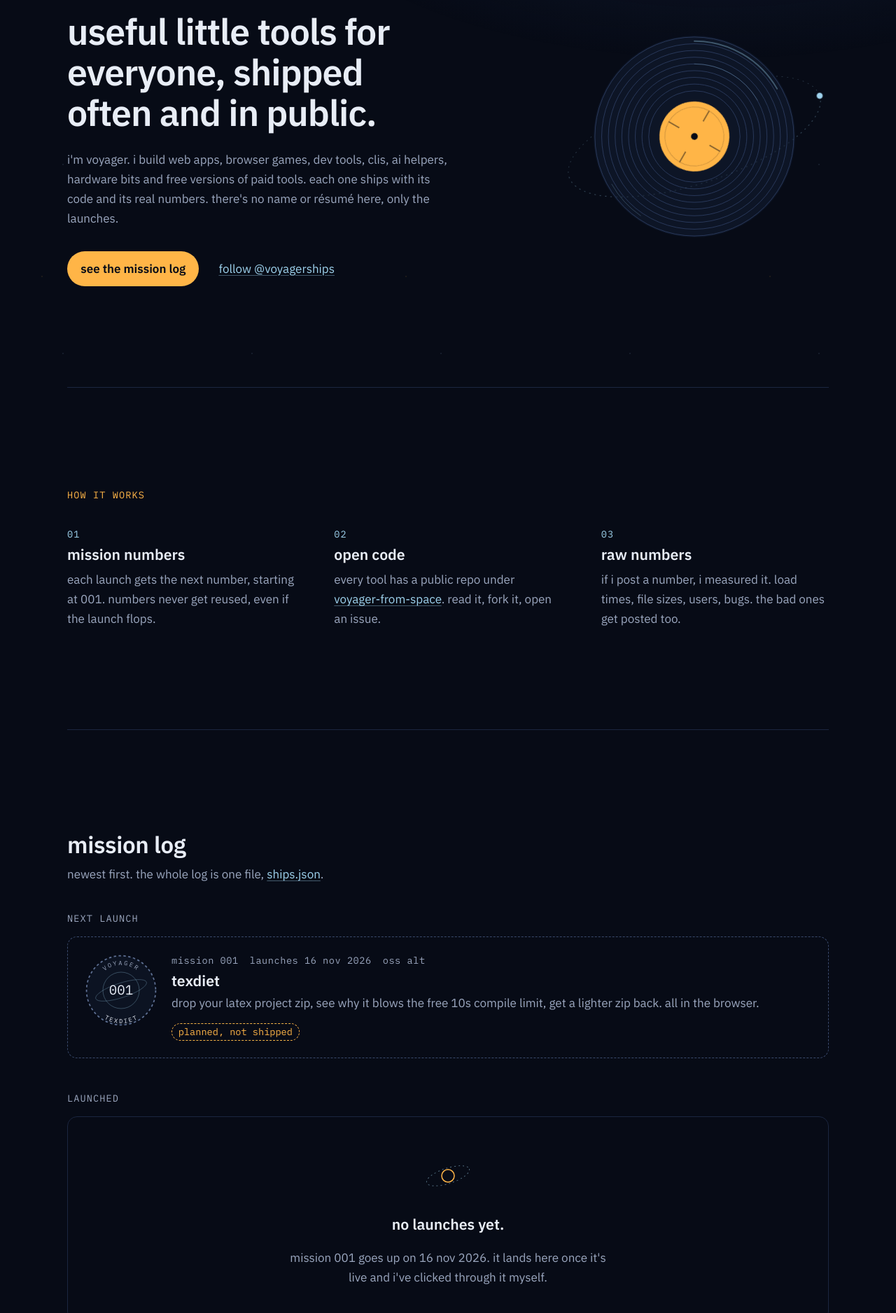
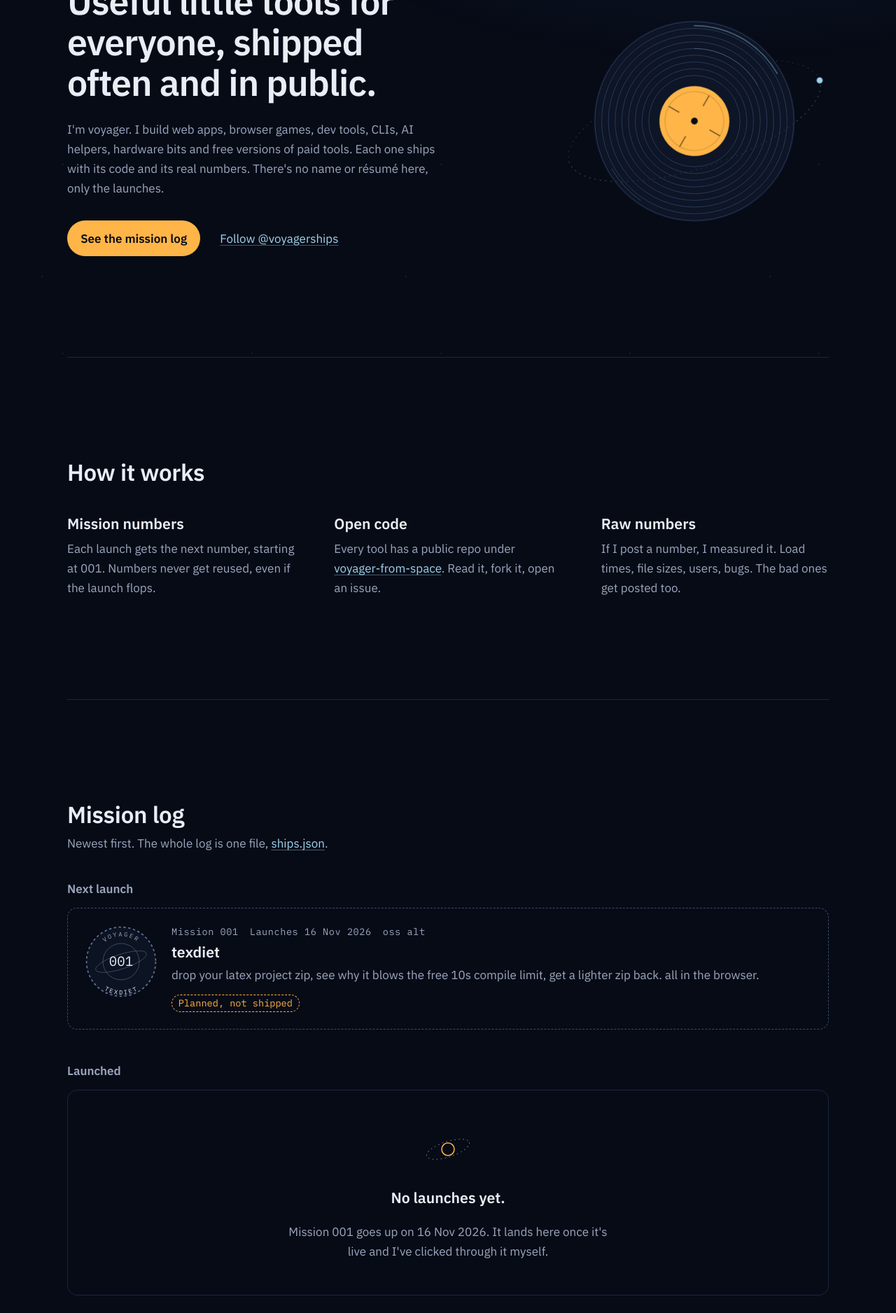
Before and after one commit to voyager-from-space/voyager-from-space.github.io, a plain HTML site: page index.html in a window 1280 px wide. Shown: the part 195-2071 px from the top of the page at 70% size. Drawn offline with Linux system fonts and the light colour scheme.

Commit message:
copy: sentence case, no caps eyebrow or decorative mono labels; verify-portfolio skill

```diff
--- a/app.js
+++ b/app.js
@@ -3,7 +3,7 @@
 const example = new URLSearchParams(location.search).get("ships") === "example";
 const esc = (s) => String(s ?? "").replace(/[&<>"']/g, (c) => ({ "&": "&amp;", "<": "&lt;", ">": "&gt;", '"': "&quot;", "'": "&#39;" })[c]);
 const pad = (n) => String(n).padStart(3, "0");
-const day = (iso) => new Date(iso + "T00:00:00Z").toLocaleDateString("en-GB", { day: "numeric", month: "short", year: "numeric", timeZone: "UTC" }).toLowerCase();
+const day = (iso) => new Date(iso + "T00:00:00Z").toLocaleDateString("en-GB", { day: "numeric", month: "short", year: "numeric", timeZone: "UTC" });
 
 // a circular mission patch: number in the middle, "voyager" on the top arc, the ship name on the bottom arc.
 function patch(n, name, planned) {
@@ -23,13 +23,13 @@ function patch(n, name, planned) {
 }
 
 function card(s, n, planned) {
-  const status = planned ? `<span class="status planned">planned, not shipped</span>`
-    : s.verified ? `<span class="status ok">verified</span>` : `<span class="status unverified">unverified</span>`;
-  const links = planned ? "" : `${s.live ? `<a href="${esc(s.live)}" rel="noopener">live ↗</a>` : ""}${s.repo ? `<a href="${esc(s.repo)}" rel="noopener">code ↗</a>` : ""}`;
+  const status = planned ? `<span class="status planned">Planned, not shipped</span>`
+    : s.verified ? `<span class="status ok">Verified</span>` : `<span class="status unverified">Unverified</span>`;
+  const links = planned ? "" : `${s.live ? `<a href="${esc(s.live)}" rel="noopener">Live site</a>` : ""}${s.repo ? `<a href="${esc(s.repo)}" rel="noopener">Code</a>` : ""}`;
   return `<article class="mission${planned ? " next" : ""}"${planned ? ' id="next-launch"' : ""}>
   ${patch(n, s.name, planned)}
   <div>
-    <p class="meta"><span>mission ${pad(n)}</span><span>${planned ? "launches " : ""}${day(s.date)}</span>${s.category ? `<span>${esc(s.category)}</span>` : ""}</p>
+    <p class="meta"><span>Mission ${pad(n)}</span><span>${planned ? "Launches " : ""}${day(s.date)}</span>${s.category ? `<span>${esc(s.category)}</span>` : ""}</p>
     <h3>${esc(s.name)}</h3>
     <p>${esc(s.oneliner ?? s.what)}</p>
     <p class="go">${status}${links}</p>
@@ -39,8 +39,8 @@ function card(s, n, planned) {
 
 const emptyState = (cfg) => `<div class="empty" id="empty">
   <svg viewBox="0 0 72 72" aria-hidden="true"><ellipse cx="36" cy="36" rx="32" ry="11" fill="none" stroke="#9fd3ee" stroke-opacity=".5" stroke-dasharray="2 4" transform="rotate(-18 36 36)"/><circle cx="36" cy="36" r="9" fill="none" stroke="#ffb547" stroke-width="1.5"/></svg>
-  <p class="big">no launches yet.</p>
-  <p>mission 001 goes up on ${day(cfg.missionStart)}. it lands here once it's live and i've clicked through it myself.</p>
+  <p class="big">No launches yet.</p>
+  <p>Mission 001 goes up on ${day(cfg.missionStart)}. It lands here once it's live and I've clicked through it myself.</p>
 </div>`;
 
 async function main() {
@@ -53,11 +53,11 @@ async function main() {
   const sorted = [...ships].sort((a, b) => a.date.localeCompare(b.date));
   const nums = new Map(sorted.map((s, i) => [s, i + 1]));
   const next = (cfg.next ?? []).map((s, i) => card(s, sorted.length + i + 1, true)).join("");
-  document.getElementById("next").innerHTML = next ? `<h3 class="list-h">next launch</h3>${next}` : "";
-  document.getElementById("ships").innerHTML = `<h3 class="list-h">launched</h3>` +
+  document.getElementById("next").innerHTML = next ? `<h3 class="list-h">Next launch</h3>${next}` : "";
+  document.getElementById("ships").innerHTML = `<h3 class="list-h">Launched</h3>` +
     (sorted.length ? sorted.slice().reverse().map((s) => card(s, nums.get(s), false)).join("") : emptyState(cfg));
 }
 main().catch((e) => {
-  document.getElementById("ships").innerHTML = `<p class="sub">couldn't load the log. the raw file is at <a href="ships.json">ships.json</a>.</p>`;
+  document.getElementById("ships").innerHTML = `<p class="sub">Couldn't load the log. The raw file is at <a href="ships.json">ships.json</a>.</p>`;
   console.error(e);
 });
--- a/index.html
+++ b/index.html
@@ -40,20 +40,19 @@
     <span>voyager</span>
   </a>
   <nav aria-label="sections">
-    <a href="#log">mission log</a>
-    <a href="#manifesto">manifesto</a>
+    <a href="#log">Mission log</a>
+    <a href="#manifesto">Manifesto</a>
   </nav>
 </header>
 
 <main id="main">
   <section class="hero wrap" aria-labelledby="hero-h">
     <div class="hero-text">
-      <p class="label">anon builder &middot; mission log</p>
-      <h1 id="hero-h">useful little tools for everyone, shipped often and in&nbsp;public.</h1>
-      <p class="lede">i'm voyager. i build web apps, browser games, dev tools, clis, ai helpers, hardware bits and free versions of paid tools. each one ships with its code and its real numbers. there's no name or résumé here, only the launches.</p>
+      <h1 id="hero-h">Useful little tools for everyone, shipped often and in&nbsp;public.</h1>
+      <p class="lede">I'm voyager. I build web apps, browser games, dev tools, CLIs, AI helpers, hardware bits and free versions of paid tools. Each one ships with its code and its real numbers. There's no name or résumé here, only the launches.</p>
       <p class="cta">
-        <a class="btn" href="#log">see the mission log</a>
-        <a class="link" href="https://x.com/voyagerships" rel="me noopener">follow @voyagerships</a>
+        <a class="btn" href="#log">See the mission log</a>
+        <a class="link" href="https://x.com/voyagerships" rel="me noopener">Follow @voyagerships</a>
       </p>
     </div>
     <figure class="record" aria-hidden="true">
@@ -81,44 +80,41 @@
   </section>
 
   <section class="how wrap" aria-labelledby="how-h">
-    <h2 id="how-h" class="label">how it works</h2>
+    <h2 id="how-h">How it works</h2>
     <ol class="steps">
       <li>
-        <span class="num" aria-hidden="true">01</span>
-        <h3>mission numbers</h3>
-        <p>each launch gets the next number, starting at 001. numbers never get reused, even if the launch flops.</p>
+        <h3>Mission numbers</h3>
+        <p>Each launch gets the next number, starting at 001. Numbers never get reused, even if the launch flops.</p>
       </li>
       <li>
-        <span class="num" aria-hidden="true">02</span>
-        <h3>open code</h3>
-        <p>every tool has a public repo under <a href="https://github.com/voyager-from-space" rel="noopener">voyager-from-space</a>. read it, fork it, open an issue.</p>
+        <h3>Open code</h3>
+        <p>Every tool has a public repo under <a href="https://github.com/voyager-from-space" rel="noopener">voyager-from-space</a>. Read it, fork it, open an issue.</p>
       </li>
       <li>
-        <span class="num" aria-hidden="true">03</span>
-        <h3>raw numbers</h3>
-        <p>if i post a number, i measured it. load times, file sizes, users, bugs. the bad ones get posted too.</p>
+        <h3>Raw numbers</h3>
+        <p>If I post a number, I measured it. Load times, file sizes, users, bugs. The bad ones get posted too.</p>
       </li>
     </ol>
   </section>
 
   <section class="log wrap" id="log" aria-labelledby="log-h" tabindex="-1">
     <div class="sec-head">
-      <h2 id="log-h">mission log</h2>
-      <p class="sub">newest first. the whole log is one file, <a href="ships.json" id="log-src">ships.json</a>.</p>
+      <h2 id="log-h">Mission log</h2>
+      <p class="sub">Newest first. The whole log is one file, <a href="ships.json" id="log-src">ships.json</a>.</p>
     </div>
     <div id="example-banner" class="example-banner" role="note" hidden>
-      you're looking at <b>ships.example.json</b>, fake test data. <a href="./#log">back to the real log</a>
+      You're looking at <b>ships.example.json</b>, fake test data. <a href="./#log">Back to the real log</a>
     </div>
     <div id="next"></div>
-    <div id="ships"><p class="sub">loading the log&hellip;</p></div>
-    <noscript><p class="sub">the log needs javascript to draw. the raw data is at <a href="ships.json">ships.json</a>. next up: mission 001, texdiet, 16 nov 2026 (planned, not shipped).</p></noscript>
+    <div id="ships"><p class="sub">Loading the log&hellip;</p></div>
+    <noscript><p class="sub">The log needs JavaScript to draw. The raw data is at <a href="ships.json">ships.json</a>. Next up is mission 001, texdiet, on 16 Nov 2026 (planned, not shipped).</p></noscript>
   </section>
 
   <section class="manifesto wrap" id="manifesto" aria-labelledby="man-h">
-    <h2 id="man-h">manifesto</h2>
+    <h2 id="man-h">Manifesto</h2>
     <div class="man-body">
-      <p>pick a problem people actually complain about. build the smallest thing that fixes it. ship it, link the code, post what happened. then start the next one.</p>
-      <p>the tools are free wherever i can make them free. no waitlists, no "coming soon" pages, and no sign-up wall in front of something that should just work.</p>
+      <p>Pick a problem people actually complain about. Build the smallest thing that fixes it. Ship it, link the code, post what happened. Then start the next one.</p>
+      <p>The tools are free wherever I can make them free. No waitlists, no "coming soon" pages, and no sign-up wall in front of something that should just work.</p>
     </div>
     <div class="quotes">
       <figure class="quote">
@@ -137,16 +133,16 @@
   </section>
 
   <section class="links wrap" id="links" aria-labelledby="links-h">
-    <h2 id="links-h" class="label">follow the probe</h2>
+    <h2 id="links-h">Follow the probe</h2>
     <ul class="link-list">
-      <li><a href="https://x.com/voyagerships" rel="me noopener" id="link-x"><span class="where">x</span><span class="what">@voyagerships</span><span class="why">launch posts and numbers</span></a></li>
-      <li><a href="https://github.com/voyager-from-space" rel="me noopener" id="link-gh"><span class="where">github</span><span class="what">voyager-from-space</span><span class="why">all the code</span></a></li>
+      <li><a href="https://x.com/voyagerships" rel="me noopener" id="link-x"><span class="where">X</span><span class="what">@voyagerships</span><span class="why">Launch posts and numbers</span></a></li>
+      <li><a href="https://github.com/voyager-from-space" rel="me noopener" id="link-gh"><span class="where">GitHub</span><span class="what">voyager-from-space</span><span class="why">All the code</span></a></li>
     </ul>
   </section>
 </main>
 
 <footer class="foot wrap">
-  <p>static site. no trackers, no cookies, no analytics.</p>
+  <p>Static site. No trackers, no cookies, no analytics.</p>
 </footer>
 <script src="app.js" defer></script>
 </body>
--- a/styles.css
+++ b/styles.css
@@ -41,7 +41,6 @@ a:hover { text-decoration-color: currentColor; }
 .wrap { width: min(100% - 2.5rem, 68rem); margin-inline: auto; }
 .skip { position: absolute; left: 1rem; top: -4rem; background: var(--amber); color: var(--bg); padding: .5rem .9rem; border-radius: 4px; z-index: 10; text-decoration: none; }
 .skip:focus { top: 1rem; }
-.label { font: 400 var(--t-1)/1.4 var(--mono); letter-spacing: .08em; text-transform: uppercase; color: var(--amber); }
 
 /* starfield: three tiled dot layers, static. a slow twinkle on one layer. */
 .sky { position: fixed; inset: 0; z-index: -1; pointer-events: none;
@@ -90,7 +89,7 @@ h1 { font-size: clamp(var(--t3), 1.1rem + 4.4vw, var(--t5)); line-height: 1.12;
 section + section { border-top: 1px solid var(--line); }
 .how, .log, .manifesto, .links { padding-block: var(--space); }
 h2 { font-size: var(--t3); line-height: 1.2; font-weight: 600; letter-spacing: -.01em; }
-h2.label { font-size: var(--t-1); font-weight: 400; letter-spacing: .08em; margin-bottom: 2.5rem; }
+.how h2, .links h2 { margin-bottom: 2.5rem; }
 h3 { font-size: var(--t1); line-height: 1.3; font-weight: 600; }
 .sub { color: var(--muted); }
 .sec-head { display: grid; gap: .5rem; margin-bottom: 2.5rem; }
@@ -98,7 +97,6 @@ h3 { font-size: var(--t1); line-height: 1.3; font-weight: 600; }
 .steps { display: grid; gap: 2.5rem; }
 .steps li { display: grid; gap: .5rem; }
 .steps p { color: var(--muted); }
-.num { font: 400 var(--t-1)/1 var(--mono); color: var(--ice); letter-spacing: .08em; }
 @media (min-width: 52rem) { .steps { grid-template-columns: repeat(3, 1fr); gap: 3.5rem; } }
 
 /* mission log */
@@ -117,7 +115,7 @@ h3 { font-size: var(--t1); line-height: 1.3; font-weight: 600; }
 .status.ok { color: var(--ice); }
 .status.unverified { color: var(--muted); }
 .mission.next { border-style: dashed; border-color: #3a4a6c; background: transparent; margin-bottom: 3rem; }
-.list-h { font: 400 var(--t-1)/1.4 var(--mono); letter-spacing: .08em; text-transform: uppercase; color: var(--muted); margin-bottom: 1rem; }
+.list-h { font-size: var(--t0); font-weight: 600; color: var(--muted); margin-bottom: 1rem; }
 .empty { display: grid; justify-items: center; text-align: center; gap: 1rem; padding: 3rem 1.5rem; border: 1px solid var(--line); border-radius: 14px; }
 .empty svg { width: 4.5rem; height: 4.5rem; }
 .empty p { color: var(--muted); max-width: 30rem; }
@@ -128,14 +126,14 @@ h3 { font-size: var(--t1); line-height: 1.3; font-weight: 600; }
 .quotes { display: grid; gap: 3rem; }
 .quote { border-left: 2px solid var(--amber); padding-left: 1.5rem; max-width: 44rem; }
 .quote blockquote { font-style: italic; font-size: var(--t1); line-height: 1.5; color: var(--ink); }
-.quote figcaption { margin-top: .75rem; font: 400 var(--t-1)/1.4 var(--mono); color: var(--muted); }
+.quote figcaption { margin-top: .75rem; font-size: var(--t-1); color: var(--muted); }
 .quote cite { font-style: normal; color: var(--ice); }
 
 /* links */
 .link-list { display: grid; gap: 1rem; }
 .link-list a { display: grid; grid-template-columns: 5rem 1fr; gap: .25rem 1rem; padding: 1.25rem 1.5rem; border: 1px solid var(--line); border-radius: 14px; text-decoration: none; color: var(--ink); background: var(--panel); transition: border-color .2s; }
 .link-list a:hover { border-color: var(--ice); }
-.where { font: 400 var(--t-1)/1.6 var(--mono); color: var(--amber); letter-spacing: .08em; text-transform: uppercase; grid-row: span 2; }
+.where { font-size: var(--t-1); line-height: 1.6; color: var(--amber); grid-row: span 2; }
 .what { font-size: var(--t1); font-weight: 600; overflow-wrap: anywhere; }
 .why { color: var(--muted); font-size: var(--t-1); }
 @media (min-width: 52rem) { .link-list { grid-template-columns: 1fr 1fr; } }
```
